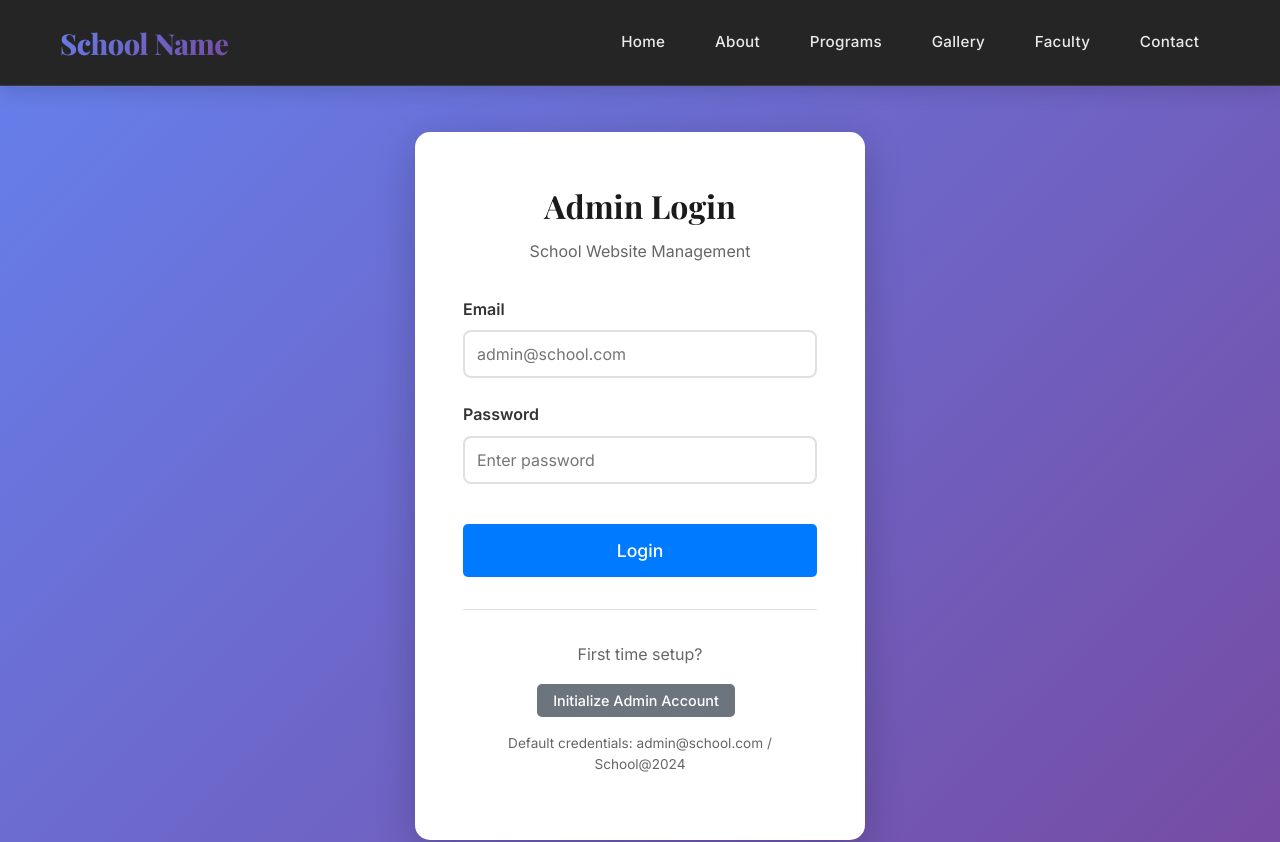
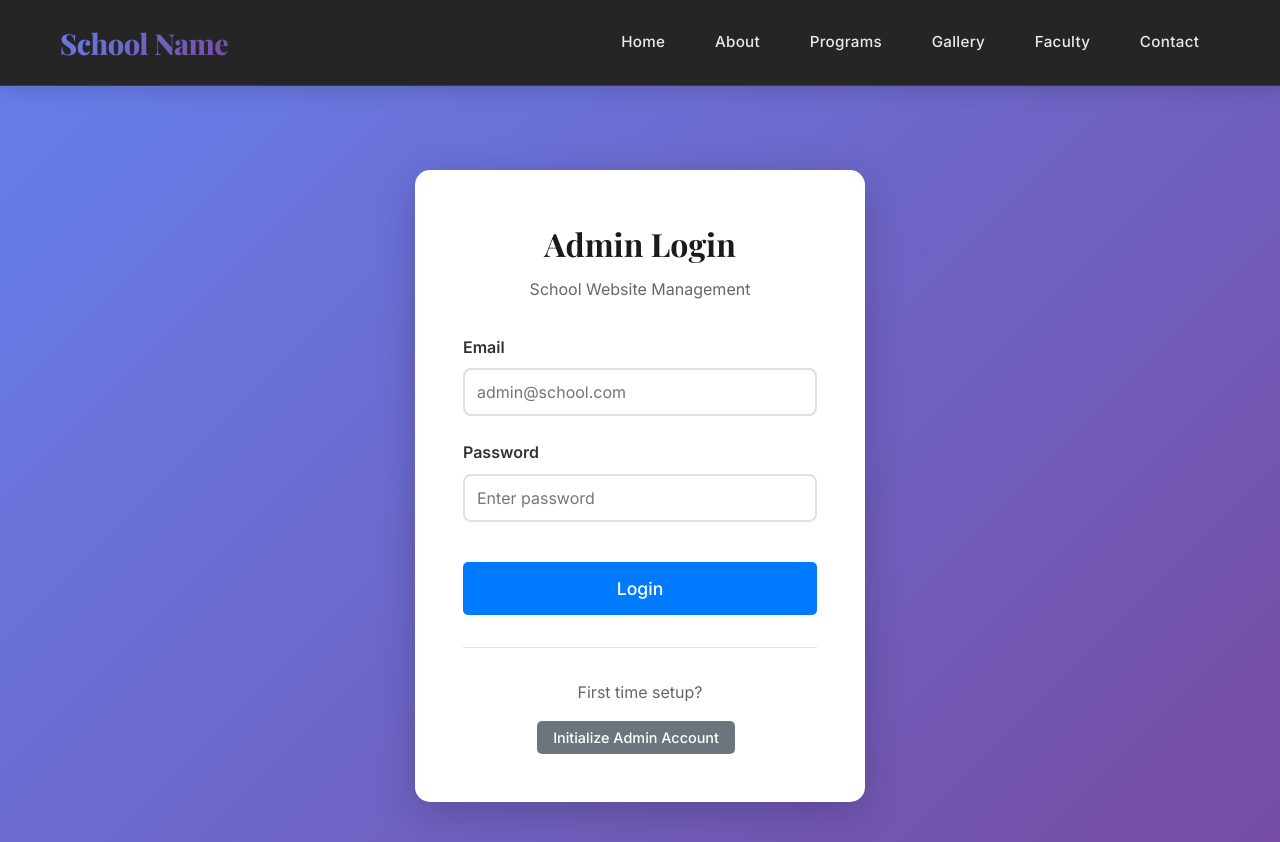
Before and after one commit to amansr09/Our-School, a React (Create React App) app in the folder school-website/client/: page /admin/login in a window 1280 px wide. Shown: the top 842 px of the page. Built offline with nearby package versions, Linux system fonts and the light colour scheme; no server answers; the HTML template or start-up script is replaced by a standard one.

Commit message:
Remove default credentials text from login page for security

```diff
--- a/school-website/client/src/pages/admin/AdminLogin.js
+++ b/school-website/client/src/pages/admin/AdminLogin.js
@@ -79,9 +79,6 @@ const AdminLogin = () => {
             <button onClick={handleInitAdmin} className="btn btn-secondary btn-sm">
               Initialize Admin Account
             </button>
-            <p className="help-text">
-              Default credentials: admin@school.com / School@2024
-            </p>
           </div>
         </div>
       </div>
```
